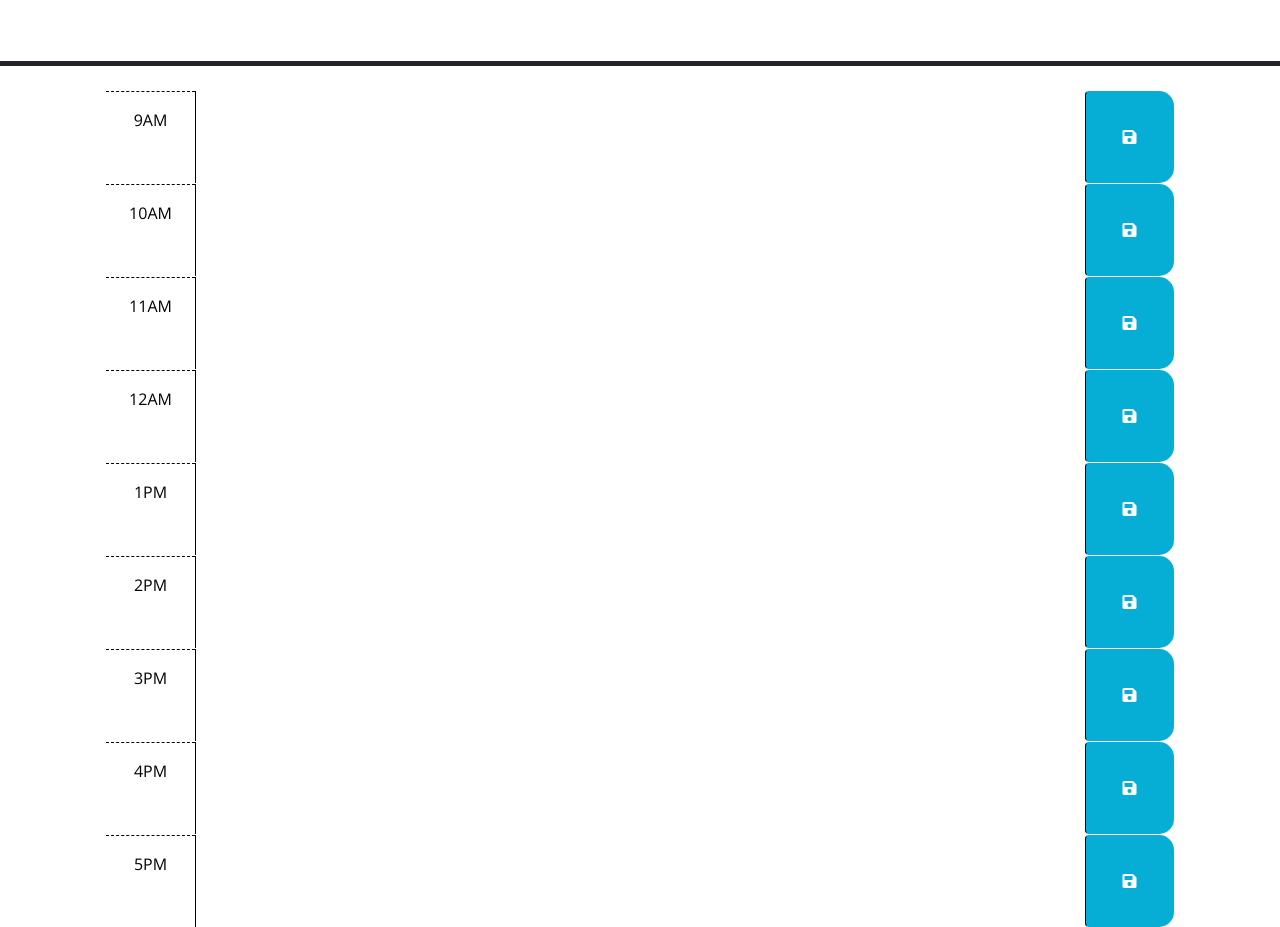
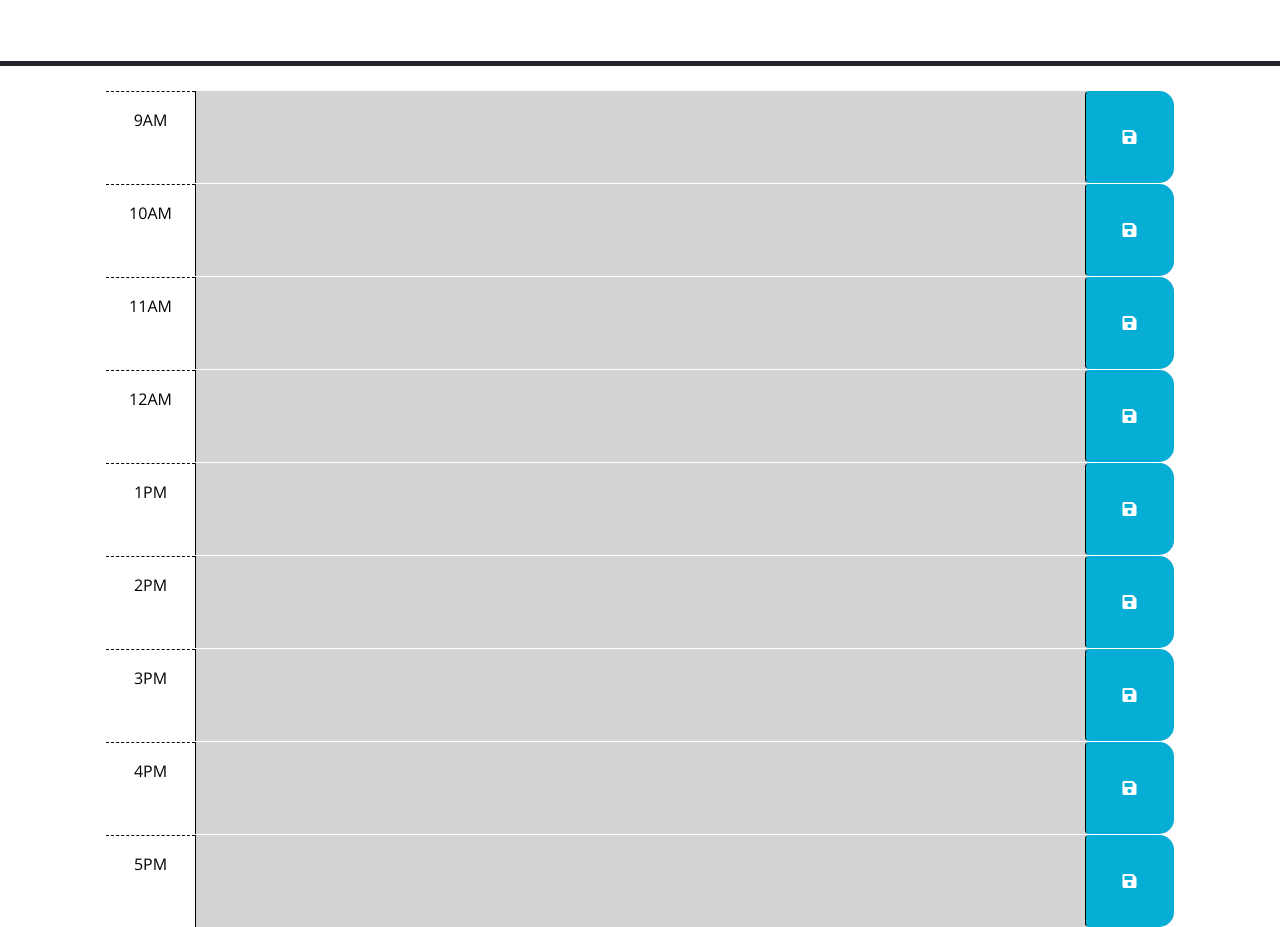
Before and after one commit to whimsically/workdayplanner, a plain HTML site: page index.html in a window 1280 px wide. Shown: the part 166-1093 px from the top of the page. Drawn offline with nearby package versions, Linux system fonts and the light colour scheme.

Commit message:
added compareTime which styles dynamically based on past, present, future

```diff
--- a/assets/script.js
+++ b/assets/script.js
@@ -15,13 +15,28 @@ $(function () {
     localStorage.setItem(id, text);
   }
 
-  //
-  // TODO: Add code to apply the past, present, or future class to each time
-  // block by comparing the id to the current hour. HINTS: How can the id
-  // attribute of each time-block be used to conditionally add or remove the
-  // past, present, and future classes? How can Day.js be used to get the
-  // current hour in 24-hour time?
-  //
+  //select all time blocks
+  var allBlocks = document.querySelectorAll(".time-block");
+  //runs compareTime function on each block
+  allBlocks.forEach(compareTime);
+
+  function compareTime (item) {
+    //clearing previous styling
+    item.classList.remove("past", "present", "future");
+    var currentHour = dayjs().hour();
+    //selects characters in the id starting at the 5th index, which should return the hour (i.e. 12)
+    var currentBlock = item.id.slice(5);
+
+    //checks the current hour vs the block's hour and adds styling accordingly
+    if (currentBlock == currentHour) {
+      item.classList.add("present");
+    } else if (currentBlock < currentHour) {
+      item.classList.add("past");
+    } else {
+      item.classList.add("future");
+    }
+  }
+
   // TODO: Add code to get any user input that was saved in localStorage and set
   // the values of the corresponding textarea elements. HINT: How can the id
   // attribute of each time-block be used to do this?
--- a/index.html
+++ b/index.html
@@ -74,7 +74,7 @@
         </button>
       </div>
 
-      <div id="hour-01" class="row time-block">
+      <div id="hour-13" class="row time-block">
         <div class="col-2 col-md-1 hour text-center py-3">1PM</div>
         <textarea class="col-8 col-md-10 description" rows="3"> </textarea>
         <button class="btn saveBtn col-2 col-md-1" aria-label="save">
@@ -83,7 +83,7 @@
       </div>
 
 
-      <div id="hour-02" class="row time-block">
+      <div id="hour-14" class="row time-block">
         <div class="col-2 col-md-1 hour text-center py-3">2PM</div>
         <textarea class="col-8 col-md-10 description" rows="3"> </textarea>
         <button class="btn saveBtn col-2 col-md-1" aria-label="save">
@@ -91,7 +91,7 @@
         </button>
       </div>
 
-      <div id="hour-03" class="row time-block">
+      <div id="hour-15" class="row time-block">
         <div class="col-2 col-md-1 hour text-center py-3">3PM</div>
         <textarea class="col-8 col-md-10 description" rows="3"> </textarea>
         <button class="btn saveBtn col-2 col-md-1" aria-label="save">
@@ -99,7 +99,7 @@
         </button>
       </div>
 
-      <div id="hour-04" class="row time-block">
+      <div id="hour-16" class="row time-block">
         <div class="col-2 col-md-1 hour text-center py-3">4PM</div>
         <textarea class="col-8 col-md-10 description" rows="3"> </textarea>
         <button class="btn saveBtn col-2 col-md-1" aria-label="save">
@@ -107,7 +107,7 @@
         </button>
       </div>
 
-      <div id="hour-05" class="row time-block">
+      <div id="hour-17" class="row time-block">
         <div class="col-2 col-md-1 hour text-center py-3">5PM</div>
         <textarea class="col-8 col-md-10 description" rows="3"> </textarea>
         <button class="btn saveBtn col-2 col-md-1" aria-label="save">
```
